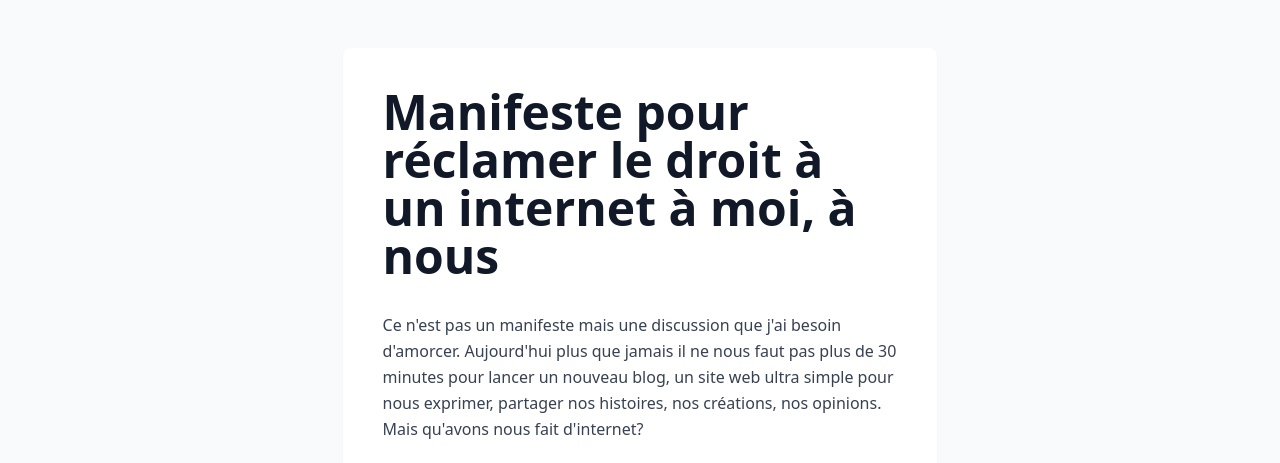
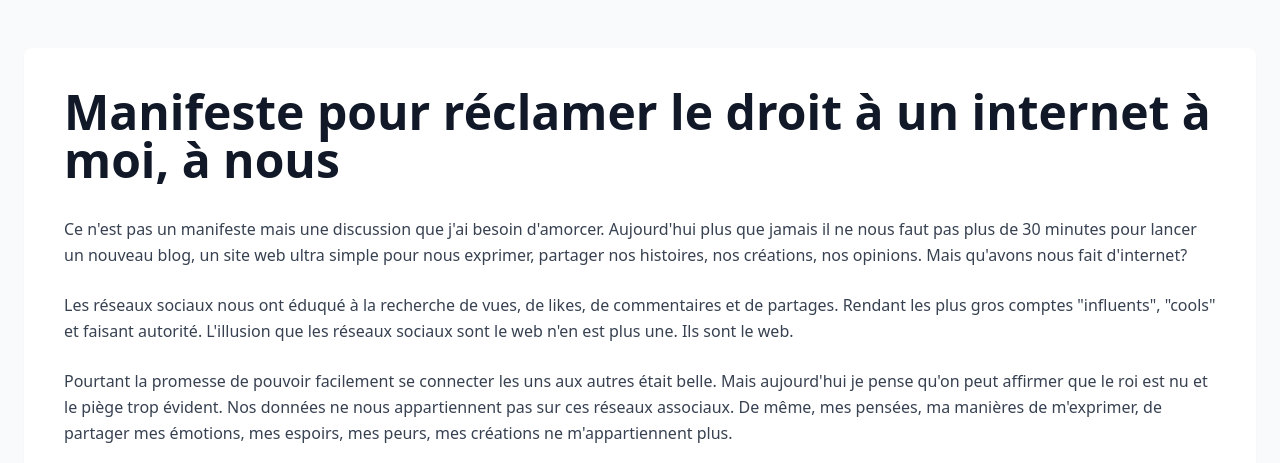
Before and after one commit to gorthal/manifeste-notre-internet, a plain HTML site: page index.html in a window 1280 px wide. Shown: the top 463 px of the page. Drawn offline with nearby package versions, Linux system fonts and the light colour scheme.

Commit message:
layout + simple

```diff
--- a/index.html
+++ b/index.html
@@ -8,12 +8,12 @@
     <script src="https://cdn.tailwindcss.com"></script>
 </head>
 <body class="bg-gray-50 min-h-screen">
-    <main role="main" class="sm:w-2/3 mx-auto px-4 sm:px-6 lg:px-8 py-12">
+    <main role="main" class=" mx-auto px-4 sm:px-6 lg:px-6 py-12">
         <article class="prose prose-lg lg:prose-xl">
 
 
 
-            <div class="max-w-prose mx-auto bg-white rounded-lg shadow-sm p-6 sm:p-8 md:p-10">
+            <div class="  bg-white rounded-lg shadow-sm p-6 sm:p-8 md:p-10">
 
             <h1 class="text-4xl sm:text-5xl font-bold text-gray-900 mb-8">
                 Manifeste pour réclamer le droit à un internet à moi, à nous
```
